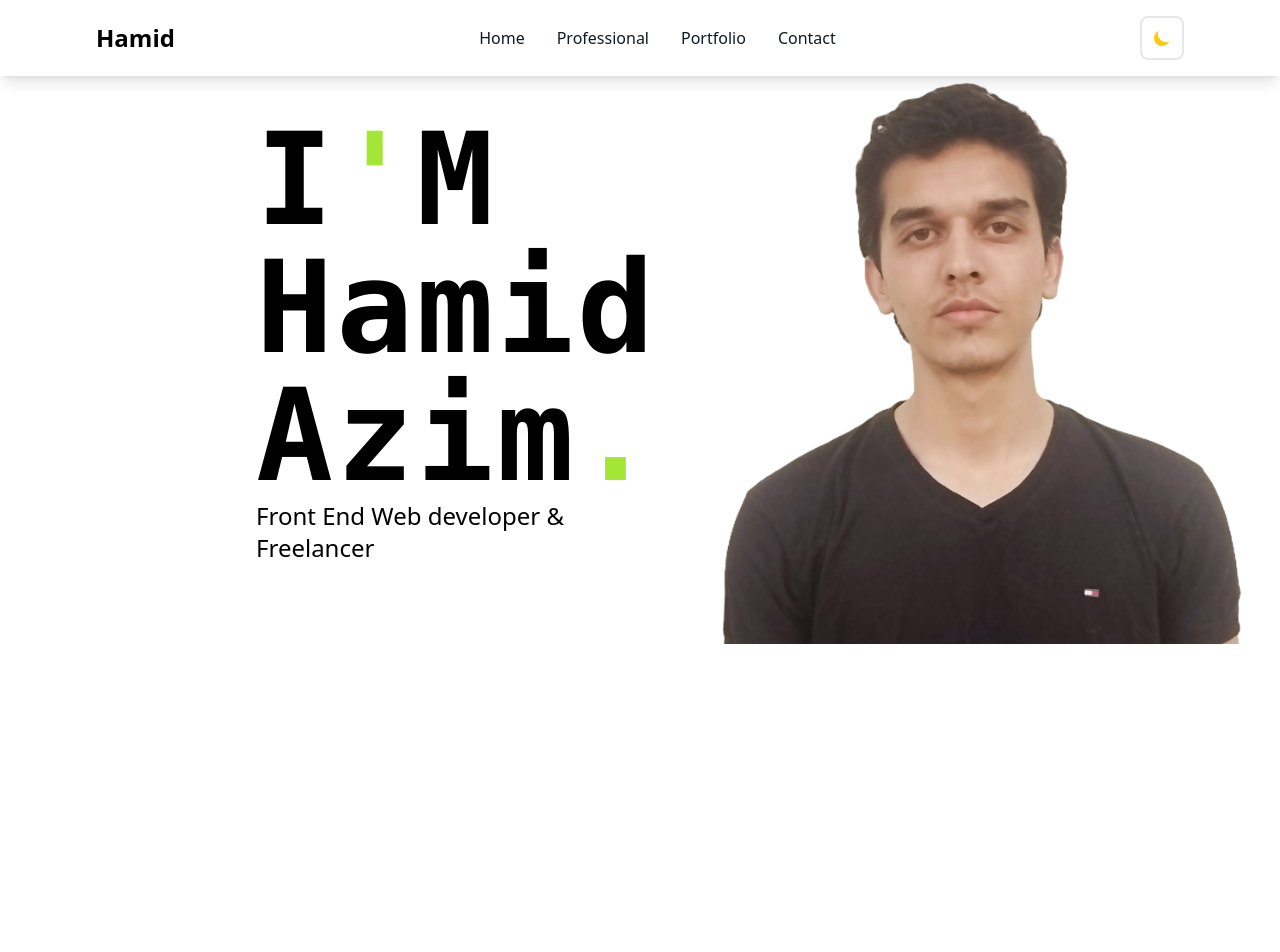
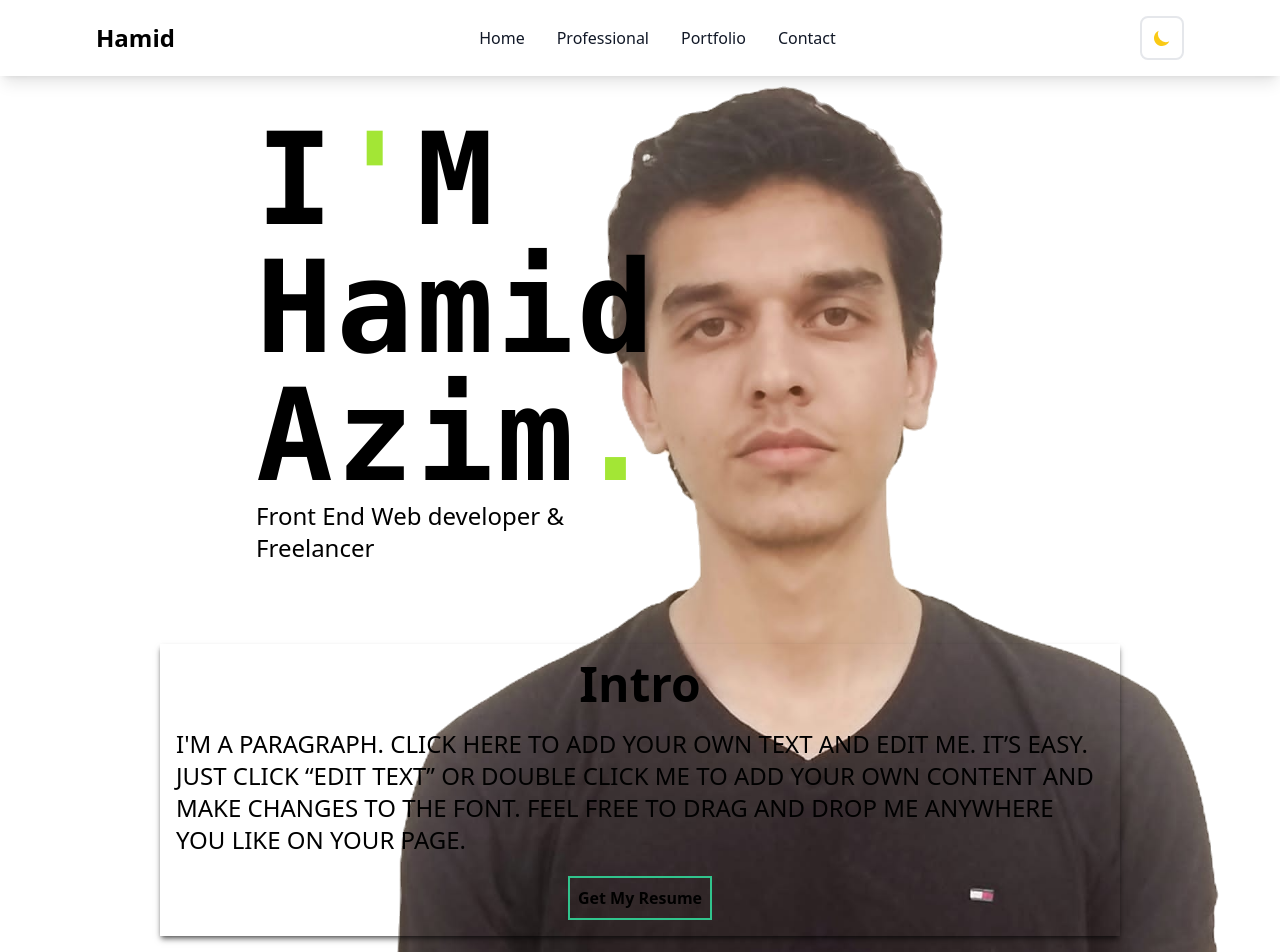
Before and after one commit to hamidazim321/portfolio, a React (Vite) app: page / in a window 1280 px wide. Shown: the top 952 px of the page. Before the commit the page ends 800 px from the top, so only its background shows below. Built offline with nearby package versions, Linux system fonts and the light colour scheme.

Commit message:
Add intro component

```diff
--- a/src/App.jsx
+++ b/src/App.jsx
@@ -1,5 +1,5 @@
 import Header from "./components/Header"
-import Home from "./components/Home"
+import Home from "./pages/Home"
 
 function App() {
   return (
--- /dev/null
+++ b/src/components/Intro.jsx
@@ -0,0 +1,21 @@
+import React from 'react'
+
+export default function Intro({className}) {
+  return (
+    <div className={className} >
+      <p className='font-sans dark:text-white font-semibold text-4xl md:text-5xl'>Intro</p>
+      <p className='dark:text-white font-sans text-lg md:text-2xl sm:text-xl'>
+      I'M A PARAGRAPH. CLICK HERE TO ADD YOUR OWN TEXT AND EDIT ME. IT’S
+      EASY. JUST CLICK “EDIT TEXT” OR DOUBLE CLICK ME TO ADD YOUR OWN CONTENT
+      AND MAKE CHANGES TO THE FONT. FEEL FREE TO DRAG AND DROP ME ANYWHERE YOU
+      LIKE ON YOUR PAGE.
+      </p>
+      <button
+      type='button'
+      className='font-semibold font-sans dark:text-white border-2 border-green-400 hover:bg-green-400 p-2'
+      >
+        Get My Resume
+      </button>
+    </div>
+  )
+}
--- a/src/components/Home.jsx
+++ b/src/pages/Home.jsx
@@ -1,8 +1,9 @@
 import React from "react";
+import Intro from "../components/Intro";
 
 export default function Home() {
   return (
-    <div className="bg-headshot relative bg-no-repeat bg-cover md:bg-contain md:bg-right">
+    <div className="bg-headshot relative bg-no-repeat bg-cover md:bg-contain md:bg-right bg-fixed">
       <div className="dark:bg-slate-600/75 h-full relative z-10 w-full ps-8 sm:ps-16 pt-10 pb-20 sm:ps-20% md:ps-64">
         <p className="font-mono font-black text-8xl sm:text-9xl md:text-9xl tracking-wide dark:text-white">
           I<span className="text-lime-400">&#39;</span>M <br />
@@ -15,6 +16,9 @@ export default function Home() {
           Freelancer
         </p>
       </div>
+      <div className="dark:bg-slate-600/75 pb-10 relative z-10">
+        <Intro className="md:w-3/4 mx-auto dark:bg-slate-600 flex flex-col items-center justify-center p-4 gap-3 md:gap-5 md:shadow-black/50 md:shadow-md"/>
+      </div>
       <div className="absolute w-full h-full dark:bg-slate-600/25 left-0 right-0 top-0 bottom-0 z-0"></div>
     </div>
   );
```
